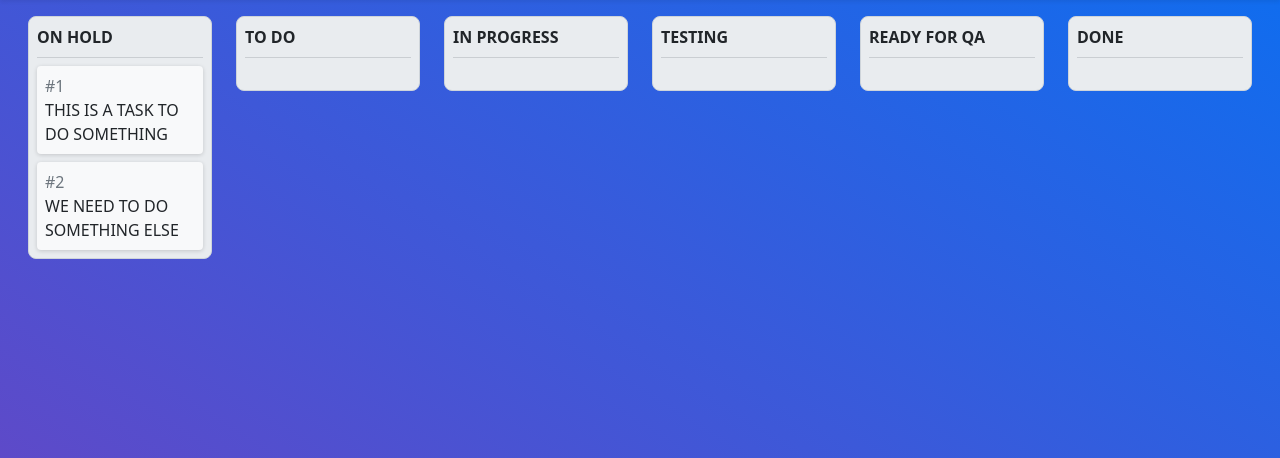
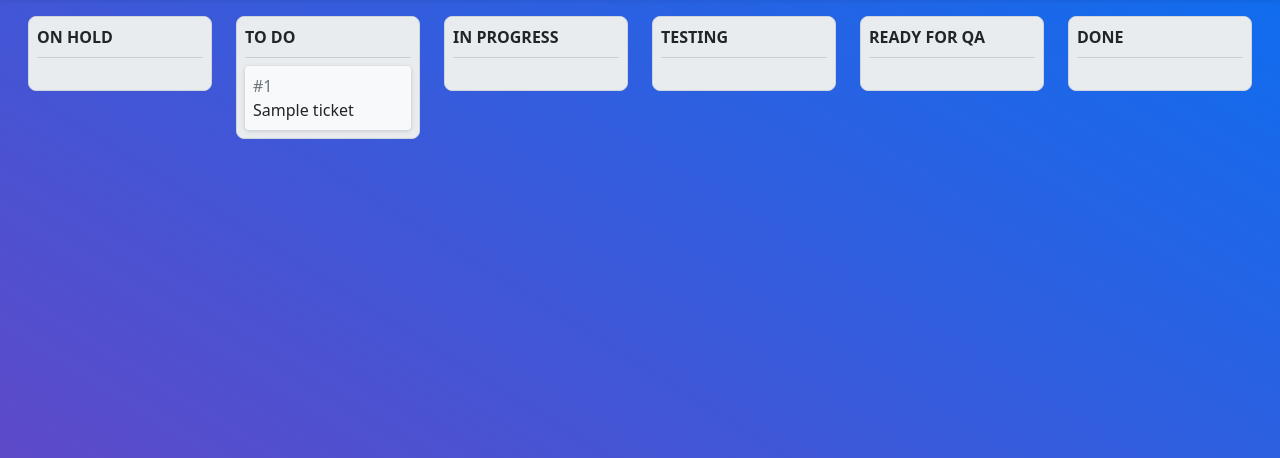
Before and after one commit to Elijah017/CITS3403-Group-Project, a Flask app: page /boards/1 in a window 1280 px wide. Shown: the part 56-514 px from the top of the page. Run offline with Flask 3, Linux system fonts and the light colour scheme; tables that the repository leaves empty hold one stand-in row (values such as "Sample post").

Commit message:
webpage loads all the tickets in the task view when it loads

```diff
--- a/app.py
+++ b/app.py
@@ -149,11 +149,17 @@ def boards():
     return render_template("boards/boards.html", boards=render)
 
 
-@app.route("/boards/<int:id>", methods=["GET", "POST"])
+@app.route("/boards/<int:id>", methods=["GET"])
 def board(id):
     if request.method == "GET":
         board = Board.query.filter_by(id=id).first()
         return render_template("boards/board.html", title=board.boardname)
+
+@app.route("/boards/<int:id>/tickets", methods=["GET", "POST"])
+def tickets(id):
+    if request.method == "GET":
+        tickets = [{"ticketId": ticket.id, "title": ticket.title, "status": ticket.status} for ticket in Ticket.query.filter_by(boardId=id)]
+        return tickets, 200
     elif request.method == "POST":
         data = json.loads(request.data)
         ticketId = Ticket.query.filter_by(boardId=int(id), creatorId=int(session["UID"])).count() + 1
--- a/static/scripts/board.js
+++ b/static/scripts/board.js
@@ -12,7 +12,31 @@ function dragOver(e) {
   e.target.closest(".col-body").appendChild(document.getElementById(data));
 }
 
+function addTicket(ticketId, title, status) {
+  let newTicketElement = document.createElement("div");
+  newTicketElement.id = ticketId;
+  newTicketElement.classList.add("task");
+  newTicketElement.setAttribute("draggable", true);
+  newTicketElement.setAttribute("ondragstart", "dragTask(event)");
+  newTicketElement.setAttribute("draggable", true);
+  newTicketElement.innerHTML = `<span class="task-id">#${ticketId}</span><br>${title}`
+  $(".task-col .col-body")[status].appendChild(newTicketElement);
+}
+
 $( document ).ready(() => {
+  let xhttp = new XMLHttpRequest();
+  xhttp.onreadystatechange = (e) => {
+    if (e.target.readyState == 4 && e.target.status == 200) {
+      let tickets = JSON.parse(e.target.responseText);
+      for (let ticket of tickets) {
+        addTicket(ticket.ticketId, ticket.title, ticket.status);
+      }
+    }
+  }
+  xhttp.open("GET", document.URL + "/tickets", true);
+  xhttp.setRequestHeader("Content-Type", "application/json");
+  xhttp.send();
+
   $("#newTicketModal").on("submit", (e) => {
     e.preventDefault();
     let data = {
@@ -30,17 +54,10 @@ $( document ).ready(() => {
     xhttp.onreadystatechange = (e) => {
       if (e.target.readyState == 4 && e.target.status == 201) {
         ticketId = JSON.parse(e.target.responseText).ticketId;
-        let newTicketElement = document.createElement("div");
-        newTicketElement.id = ticketId;
-        newTicketElement.classList.add("task");
-        newTicketElement.setAttribute("draggable", true);
-        newTicketElement.setAttribute("ondragstart", "dragTask(event)");
-        newTicketElement.setAttribute("draggable", true);
-        newTicketElement.innerHTML = `<span class="task-id">#${ticketId}</span><br>${data.title}`
-        $(".task-col .col-body")[data.status].appendChild(newTicketElement);
+        addTicket(ticketId, data.title, data.status);
       }
     }
-    xhttp.open("POST", document.URL, true);
+    xhttp.open("POST", document.URL + "/tickets", true);
     xhttp.setRequestHeader("Content-Type", "application/json");
     xhttp.send(JSON.stringify(data));
   })
--- a/templates/boards/board.html
+++ b/templates/boards/board.html
@@ -23,16 +23,7 @@
                         ON HOLD
                     </div>
                     <hr/>
-                    <div class="col-body" ondrop="dropTask(event)" ondragover="dragOver(event)">
-                        <div class="task" draggable="true" ondragstart="dragTask(event)" id="drag1">
-                            <span class="task-id">#1</span><br>
-                            THIS IS A TASK TO DO SOMETHING
-                        </div>
-                        <div class="task" draggable="true" ondragstart="dragTask(event)" id="drag2">
-                            <span class="task-id">#2</span><br>
-                            WE NEED TO DO SOMETHING ELSE
-                        </div>
-                    </div>
+                    <div class="col-body" ondrop="dropTask(event)" ondragover="dragOver(event)"></div>
                 </div>
             </div>
             <div class="col">
@@ -41,8 +32,7 @@
                         TO DO
                     </div>
                     <hr/>
-                    <div class="col-body" ondrop="dropTask(event)" ondragover="dragOver(event)">
-                    </div>
+                    <div class="col-body" ondrop="dropTask(event)" ondragover="dragOver(event)"></div>
                 </div>
             </div>
             <div class="col">
@@ -51,8 +41,7 @@
                         IN PROGRESS
                     </div>
                     <hr/>
-                    <div class="col-body" ondrop="dropTask(event)" ondragover="dragOver(event)">
-                    </div>
+                    <div class="col-body" ondrop="dropTask(event)" ondragover="dragOver(event)"></div>
                 </div>
             </div>
             <div class="col">
@@ -61,8 +50,7 @@
                         TESTING
                     </div>
                     <hr/>
-                    <div class="col-body" ondrop="dropTask(event)" ondragover="dragOver(event)">
-                    </div>
+                    <div class="col-body" ondrop="dropTask(event)" ondragover="dragOver(event)"></div>
                 </div>
             </div>
             <div class="col">
@@ -71,8 +59,7 @@
                         READY FOR QA
                     </div>
                     <hr/>
-                    <div class="col-body" ondrop="dropTask(event)" ondragover="dragOver(event)">
-                    </div>
+                    <div class="col-body" ondrop="dropTask(event)" ondragover="dragOver(event)"></div>
                 </div>
             </div>
             <div class="col">
@@ -81,8 +68,7 @@
                         DONE
                     </div>
                     <hr/>
-                    <div class="col-body" ondrop="dropTask(event)" ondragover="dragOver(event)">
-                    </div>
+                    <div class="col-body" ondrop="dropTask(event)" ondragover="dragOver(event)"></div>
                 </div>
             </div>
         </div>
```
Lines whose indentation alone changed are shown as unchanged.
